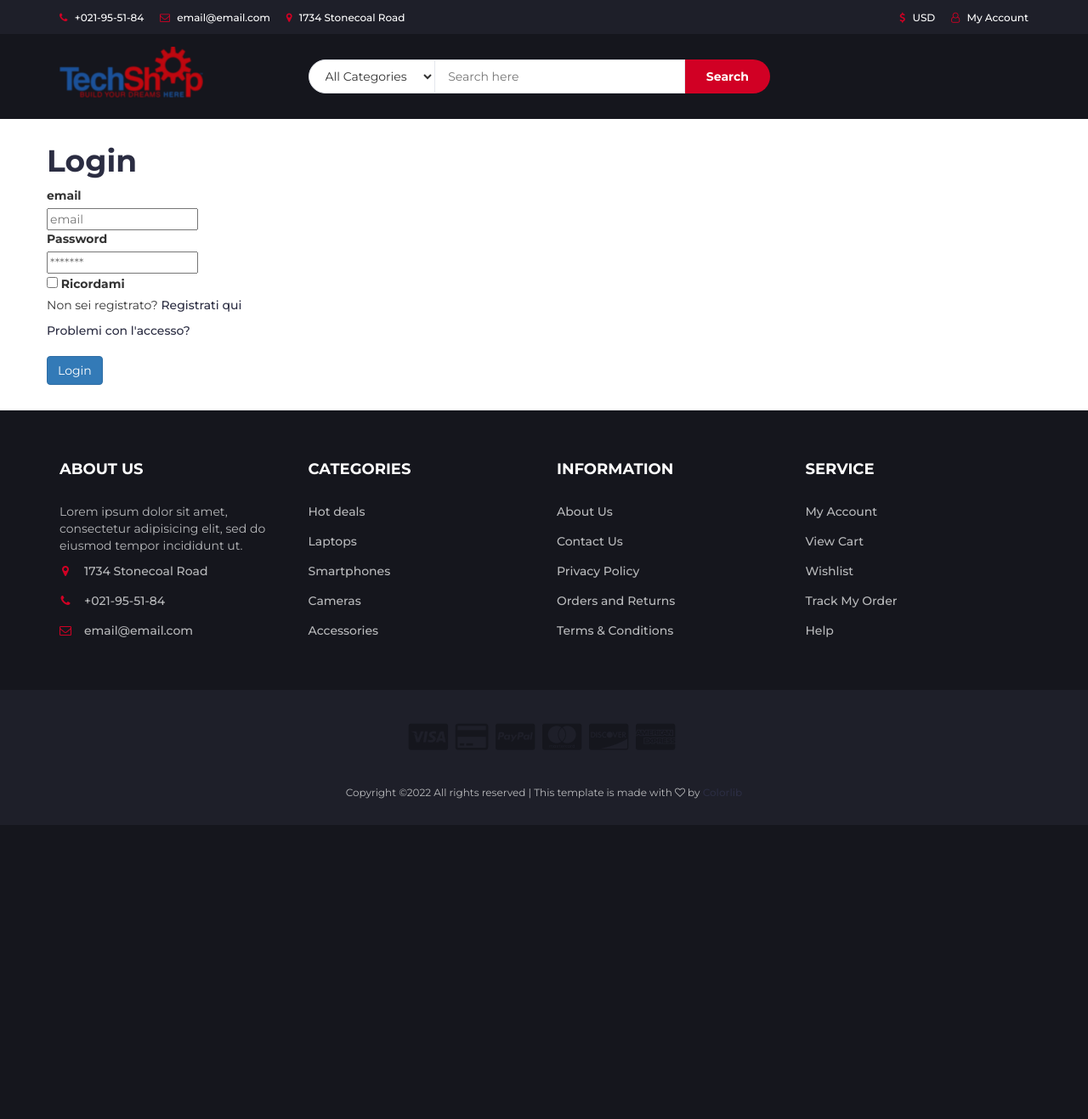
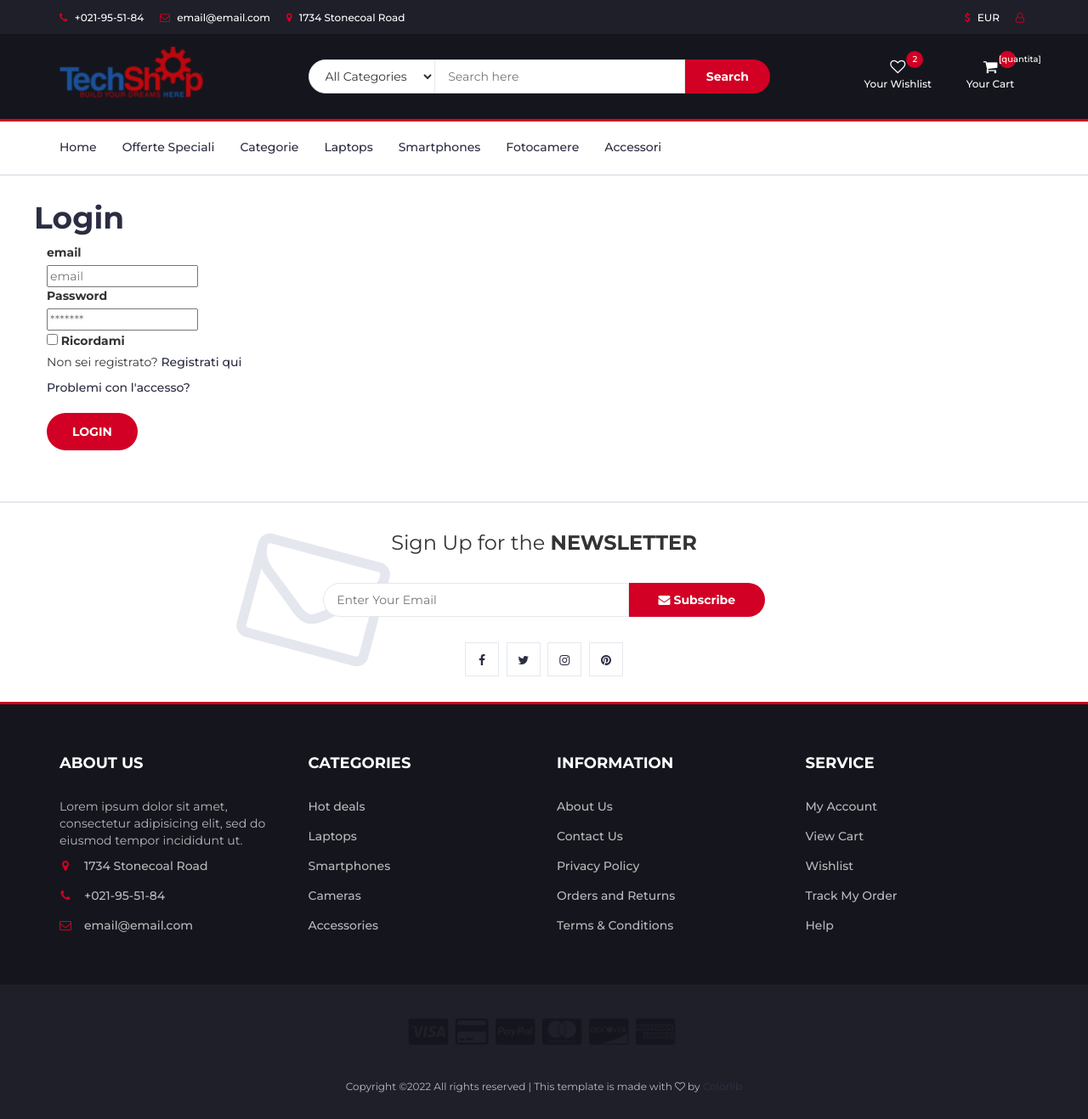
Before and after one commit to maca99/progetto_tdw, a PHP site: page /login.php in a window 1280 px wide. Shown: the whole page at 85% size. Before the commit the page ends 940 px from the top, so only its background shows below. Run offline with PHP 8.4, Linux system fonts and the light colour scheme; a stand-in replaces the project's code that opens the database connection.

Commit message:
modifiche login ed index

```diff
--- a/dhtml/blank-min.html
+++ b/dhtml/blank-min.html
@@ -45,12 +45,13 @@
 						<li><a href="#"><i class="fa fa-map-marker"></i> 1734 Stonecoal Road</a></li>
 					</ul>
 					<ul class="header-links pull-right">
-						<li><a href="#"><i class="fa fa-dollar"></i> USD</a></li>
-						<li><a href="#"><i class="fa fa-user-o"></i> My Account</a></li>
+						<li><a href="#"><i class="fa fa-dollar"></i> EUR</a></li>
+						<li><a href="./login.php"><i class="fa fa-user-o"></i><[login]></a></li>
 					</ul>
 				</div>
 			</div>
 			<!-- /TOP HEADER -->
+
 			<!-- MAIN HEADER -->
 			<div id="header">
 				<!-- container -->
@@ -66,6 +67,7 @@
 							</div>
 						</div>
 						<!-- /LOGO -->
+
 						<!-- SEARCH BAR -->
 						<div class="col-md-6">
 							<div class="header-search">
@@ -82,25 +84,134 @@
 						</div>
 						<!-- /SEARCH BAR -->
 
+						<!-- ACCOUNT -->
+						<div class="col-md-3 clearfix">
+							<div class="header-ctn">
+								<!-- Wishlist -->
+								<div>
+									<a href="#">
+										<i class="fa fa-heart-o"></i>
+										<span>Your Wishlist</span>
+										<div class="qty">2</div>
+									</a>
+								</div>
+								<!-- /Wishlist -->
+
+								<!-- Cart -->
+								<div class="dropdown">
+									<a class="dropdown-toggle" data-toggle="dropdown" aria-expanded="true">
+										<i class="fa fa-shopping-cart"></i>
+										<span>Your Cart</span>
+										<input type="number" class="qty" value="<?= $row['product_qty'] ?>">
+										<div class="qty">[quantita]</div>
+									</a>
+									<div class="cart-dropdown">
+										<div class="cart-list">
+										<div class="cart-summary">
+											<small>[num_product] Item(s) selected</small>
+											<h5>SUBTOTAL: [total]</h5>
+										</div>
+										<div class="cart-btns">
+											<a href="./cart.php">View Cart</a>
+											<a href="./checkout.php">Checkout  <i class="fa fa-arrow-circle-right"></i></a>
+										</div>
+									</div>
+								</div>
+								<!-- /Cart -->
+
+								<!-- Menu Toogle -->
+								<div class="menu-toggle">
+									<a href="#">
+										<i class="fa fa-bars"></i>
+										<span>Menu</span>
+									</a>
+								</div>
 								<!-- /Menu Toogle -->
 							</div>
 						</div>
 						<!-- /ACCOUNT -->
 					</div>
+					<!-- row -->
+				</div>
+				<!-- container -->
+			</div>
+			<!-- /MAIN HEADER -->
+		</header>
+		<!-- /HEADER -->
+
+		<!-- NAVIGATION -->
+		<nav id="navigation">
+			<!-- container -->
+			<div class="container">
+				<!-- responsive-nav -->
+				<div id="responsive-nav">
+					<!-- NAV -->
+					<ul class="main-nav nav navbar-nav">
+						<li><a href="index.php">Home</a></li> <!-- class="active" per farlo evidenziare-->
+						<li><a href="./dhtml/store.html">Offerte Speciali</a></li>
+						<li><a href="./dhtml/store.html">Categorie</a></li>
+						<li><a href="./dhtml/store.html">Laptops</a></li>
+						<li><a href="./dhtml/store.html">Smartphones</a></li>
+						<li><a href="./dhtml/store.html">Fotocamere</a></li>
+						<li><a href="./dhtml/store.html">Accessori</a></li>
+					</ul>
+					<!-- /NAV -->
+				</div>
+				<!-- /responsive-nav -->
+			</div>
+			<!-- /container -->
+		</nav>
+		<!-- /NAVIGATION -->
+
+	<!-- SECTION -->
 	<div class="section">
 		<!-- container -->
 		<div class="container">
 			<!-- row -->
-
-
+			<div class="row">
 				<[body]>
-
-
+			</div>
 			<!-- /row -->
 		</div>
 		<!-- /container -->
 	</div>
 	<!-- /SECTION -->
+
+			<!-- NEWSLETTER -->
+			<div id="newsletter" class="section">
+				<!-- container -->
+				<div class="container">
+					<!-- row -->
+					<div class="row">
+						<div class="col-md-12">
+							<div class="newsletter">
+								<p>Sign Up for the <strong>NEWSLETTER</strong></p>
+								<form>
+									<input class="input" type="email" placeholder="Enter Your Email">
+									<button class="newsletter-btn"><i class="fa fa-envelope"></i> Subscribe</button>
+								</form>
+								<ul class="newsletter-follow">
+									<li>
+										<a href="#"><i class="fa fa-facebook"></i></a>
+									</li>
+									<li>
+										<a href="#"><i class="fa fa-twitter"></i></a>
+									</li>
+									<li>
+										<a href="#"><i class="fa fa-instagram"></i></a>
+									</li>
+									<li>
+										<a href="#"><i class="fa fa-pinterest"></i></a>
+									</li>
+								</ul>
+							</div>
+						</div>
+					</div>
+					<!-- /row -->
+				</div>
+				<!-- /container -->
+			</div>
+			<!-- /NEWSLETTER -->
 
 		<!-- FOOTER -->
 		<footer id="footer">
--- a/dhtml/blank.html
+++ b/dhtml/blank.html
@@ -46,7 +46,7 @@
 					</ul>
 					<ul class="header-links pull-right">
 						<li><a href="#"><i class="fa fa-dollar"></i> EUR</a></li>
-						<li><a href="./login.php"><i class="fa fa-user-o"></i>Login</a></li>
+						<li><a href="./login.php"><i class="fa fa-user-o"></i><[login]></a></li>
 					</ul>
 				</div>
 			</div>
--- a/dhtml/login.html
+++ b/dhtml/login.html
@@ -3,7 +3,6 @@
     <h1>Login</h1>
   </div>
 
-  <div class="row">
     <label class="form-label">email</label>
       <div class="col-md-push-2">
         <input type="email" name="email" placeholder="email">
@@ -31,7 +30,7 @@
 
   <div class="row">
     <div class="col-md-push-2">
-      <button class="btn btn-primary" name="submit" value="register" type="submit">Login</button>
+      <button class="primary-btn" name="submit" value="register" type="submit">Login</button>
     </div>
 
   </div>
--- a/index.php
+++ b/index.php
@@ -2,8 +2,8 @@
     require "include/dbms.inc.php";
 	require "include/template2.inc.php";
 
-	$main= new Template("dhtml/blank.html");
-    $body= new Template("dhtml/index.html");
+	$body= new Template("dhtml/index.html");
+    $main= new Template("dhtml/blank-min.html");
 
     $main->setContent("body",$body->get());
     $main->close();
--- a/link.php
+++ b/link.php
@@ -11,5 +11,4 @@
     }
 
 
-
 ?>
--- a/login.php
+++ b/login.php
@@ -7,28 +7,6 @@
     $main=new Template('dhtml/blank-min.html');
     $body=new Template('dhtml/login.html');
 
-
-    if(isset($_POST['submit']) && $_POST['submit']=='register' ) {
-
-        $email = $_POST["email"];
-        $password = $_POST["password"];
-
-
-        $result=$mysqli->query("SELECT * FROM utente WHERE email='".$_POST['email']."' AND password='".$_POST['password']."' ");
-        if(mysqli_num_rows($result) != 1){
-           $body->setContent("errors","Credenziali errate");
-        }else {
-            $_SESSION['logged'] = 1;
-            //$_SESSION['username']=$username;
-
-            $body->setContent("errors","sei loggato");
-           // header("location: dhtml\product.html");
-        }
-
-    }
-
     $main->setContent("body",$body->get());
     $main->close();
-
-
 ?>
--- a/product.php
+++ b/product.php
@@ -10,7 +10,7 @@
 	$oid=$mysqli->query("SELECT * FROM `prodotto` WHERE idprodotto= $id ");
 
 	if(mysqli_num_rows($oid) != 1){
-		echo("prodtto non trovato");
+		echo("prodotto non trovato");
 		exit();
 	}
 
```
Also changed, not shown: dhtml/index.html (+152 -152 lines), dhtml/prodotto_index.html (added, +30 -0 lines), dhtml/store.html (+20 -20 lines), dhtml/img/product01.png (renamed from dhtml/img/product/product01.png), dhtml/img/product02.png (renamed from dhtml/img/product/product02.png), dhtml/img/product03.png (renamed from dhtml/img/product/product03.png), dhtml/img/product04.png (renamed from dhtml/img/product/product04.png), dhtml/img/product05.png (renamed from dhtml/img/product/product05.png), dhtml/img/product06.png (renamed from dhtml/img/product/product06.png), dhtml/img/product07.png (renamed from dhtml/img/product/product07.png), dhtml/img/product08.png (renamed from dhtml/img/product/product08.png), dhtml/img/product09.png (renamed from dhtml/img/product/product09.png). Lines whose indentation alone changed are shown as unchanged.
